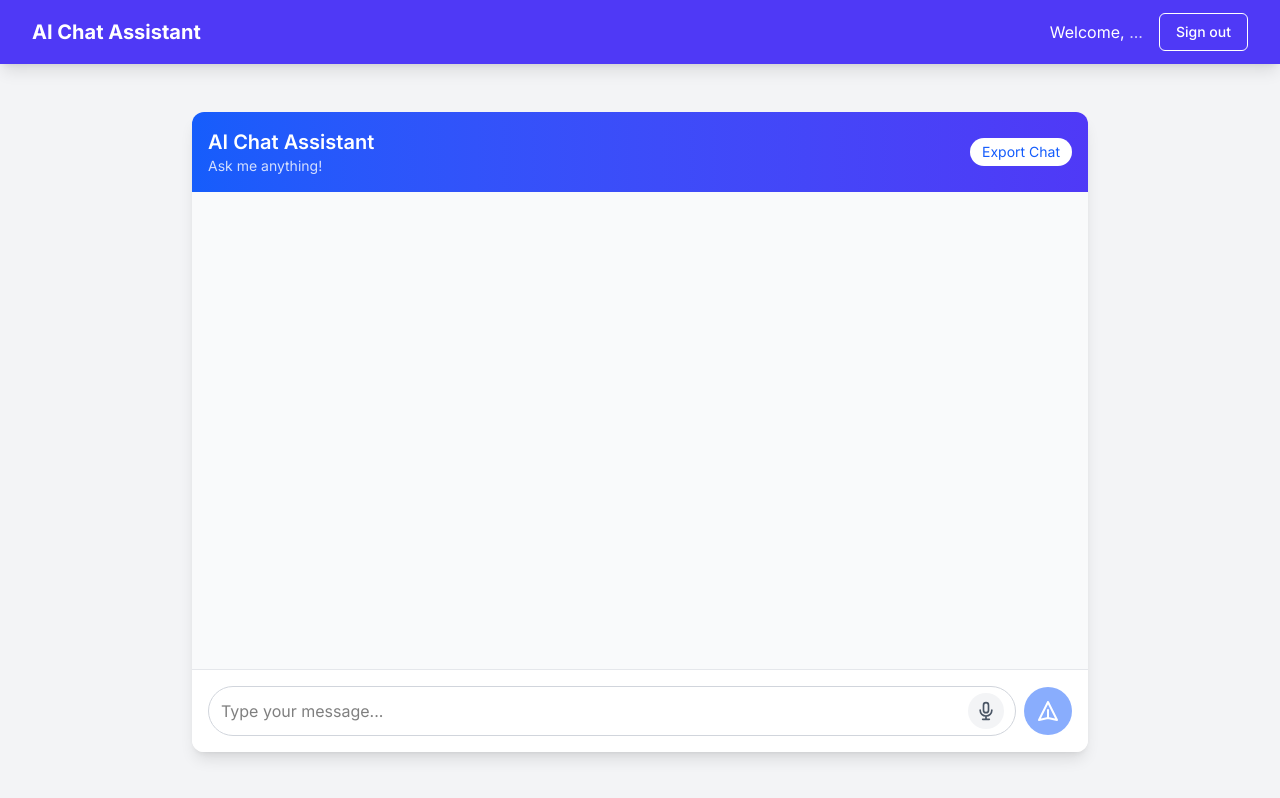
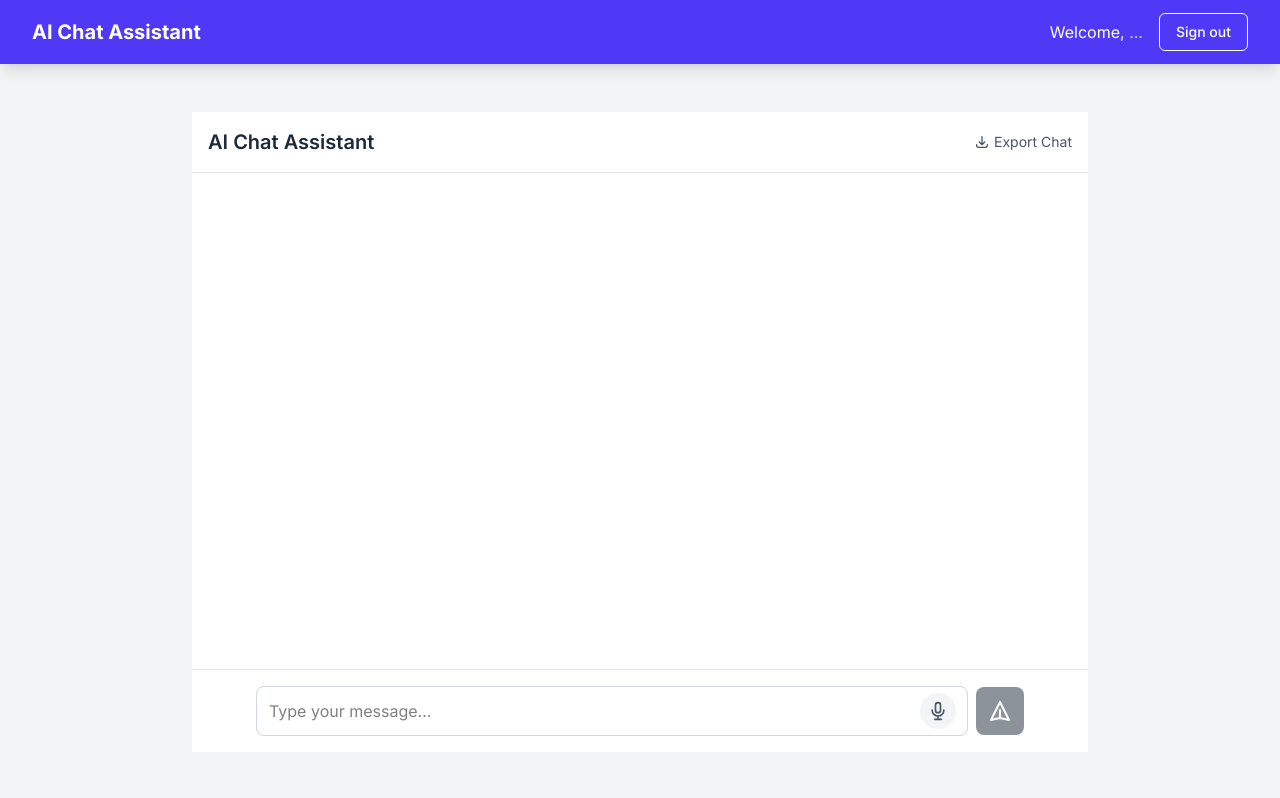
Before and after one commit to arunraval/zerocode-fe-assignment, a Next.js app: page / in a window 1280 px wide. Built offline with nearby package versions, Linux system fonts and the light colour scheme.

Commit message:
Refactor Chat component for improved styling and user experience; update message loading indicators and enhance input area design

```diff
--- a/app/components/Chat.tsx
+++ b/app/components/Chat.tsx
@@ -48,7 +48,6 @@ export default function Chat() {
   const recognitionRef = useRef<SpeechRecognition | null>(null);
   const { user } = useAuth();
 
-  // Load messages from localStorage when component mounts or user changes
   useEffect(() => {
     const loadMessages = async () => {
       setIsLoadingHistory(true);
@@ -75,7 +74,6 @@ export default function Chat() {
     loadMessages();
   }, [user?.id]);
 
-  // Save messages to localStorage whenever they change
   useEffect(() => {
     if (user?.id && messages.length > 0) {
       try {
@@ -86,7 +84,6 @@ export default function Chat() {
     }
   }, [messages, user?.id]);
 
-  // Clear messages when user logs out
   useEffect(() => {
     if (!user) {
       setMessages([]);
@@ -208,49 +205,76 @@ export default function Chat() {
   };
 
   return (
-    <div className="flex flex-col h-[80vh] max-w-4xl mx-auto bg-white rounded-xl shadow-lg overflow-hidden">
-      {/* Chat Header */}
-      <div className="bg-gradient-to-r from-blue-600 to-indigo-600 p-4 text-white flex justify-between items-center">
-        <div>
-          <h2 className="text-xl font-semibold">AI Chat Assistant</h2>
-          <p className="text-sm opacity-80">Ask me anything!</p>
-        </div>
+    <div className="flex flex-col h-[80vh] max-w-4xl mx-auto bg-white">
+      <div className="border-b border-gray-200 p-4 flex justify-between items-center">
+        <h2 className="text-xl font-semibold text-gray-800">AI Chat Assistant</h2>
         <button
           onClick={exportChat}
-          className="bg-white text-blue-600 px-3 py-1 rounded-full text-sm hover:bg-blue-50"
+          className="text-gray-600 hover:text-gray-800 text-sm flex items-center gap-1"
         >
+          <svg className="w-4 h-4" fill="none" viewBox="0 0 24 24" stroke="currentColor">
+            <path
+              strokeLinecap="round"
+              strokeLinejoin="round"
+              strokeWidth={2}
+              d="M4 16v1a3 3 0 003 3h10a3 3 0 003-3v-1m-4-4l-4 4m0 0l-4-4m4 4V4"
+            />
+          </svg>
           Export Chat
         </button>
       </div>
 
-      {/* Messages Container */}
-      <div className="flex-1 overflow-y-auto p-4 space-y-4 bg-gray-50">
+      <div className="flex-1 overflow-y-auto bg-white">
         {isLoadingHistory ? (
           <div className="flex justify-center items-center h-full">
-            <div className="animate-spin rounded-full h-8 w-8 border-b-2 border-blue-600"></div>
+            <div className="animate-spin rounded-full h-8 w-8 border-b-2 border-gray-800"></div>
           </div>
         ) : (
           <AnimatePresence>
             {messages.map((msg, index) => (
               <motion.div
                 key={index}
-                initial={{ opacity: 0, y: 20 }}
-                animate={{ opacity: 1, y: 0 }}
-                exit={{ opacity: 0, y: -20 }}
-                transition={{ duration: 0.3 }}
-                className={`flex ${msg.role === "user" ? "justify-end" : "justify-start"}`}
-              >
-                <div
-                  className={`max-w-[70%] rounded-2xl p-4 ${
-                    msg.role === "user"
-                      ? "bg-blue-600 text-white rounded-br-none"
-                      : "bg-white text-gray-800 rounded-bl-none shadow-md"
+                initial={{ opacity: 0 }}
+                animate={{ opacity: 1 }}
+                exit={{ opacity: 0 }}
+                className={`flex items-start p-4 ${
+                  msg.role === "user" ? "bg-white" : "bg-gray-50"
                 }`}
               >
-                  <p className="text-sm mb-1 whitespace-pre-wrap break-words">{msg.content}</p>
-                  <p
-                    className={`text-xs ${msg.role === "user" ? "text-blue-100" : "text-gray-500"}`}
+                <div className="w-8 h-8 rounded-full flex items-center justify-center mr-4">
+                  {msg.role === "user" ? (
+                    <svg
+                      className="w-6 h-6 text-gray-600"
+                      fill="none"
+                      viewBox="0 0 24 24"
+                      stroke="currentColor"
                     >
+                      <path
+                        strokeLinecap="round"
+                        strokeLinejoin="round"
+                        strokeWidth={2}
+                        d="M16 7a4 4 0 11-8 0 4 4 0 018 0zM12 14a7 7 0 00-7 7h14a7 7 0 00-7-7z"
+                      />
+                    </svg>
+                  ) : (
+                    <svg
+                      className="w-6 h-6 text-green-600"
+                      fill="none"
+                      viewBox="0 0 24 24"
+                      stroke="currentColor"
+                    >
+                      <path
+                        strokeLinecap="round"
+                        strokeLinejoin="round"
+                        strokeWidth={2}
+                        d="M9.75 17L9 20l-1 1h8l-1-1-.75-3M3 13h18M5 17h14a2 2 0 002-2V5a2 2 0 00-2-2H5a2 2 0 00-2 2v10a2 2 0 002 2z"
+                      />
+                    </svg>
+                  )}
+                </div>
+                <div className="flex-1">
+                  <p className="text-gray-800 whitespace-pre-wrap break-words">{msg.content}</p>
+                  <p className="text-xs text-gray-500 mt-1">
                     {msg.timestamp.toLocaleTimeString([], {
                       hour: "2-digit",
                       minute: "2-digit",
@@ -266,14 +290,27 @@ export default function Chat() {
           <motion.div
             initial={{ opacity: 0 }}
             animate={{ opacity: 1 }}
-            className="flex justify-start"
+            className="flex items-start p-4 bg-gray-50"
           >
-            <div className="bg-white rounded-2xl rounded-bl-none p-4 shadow-md">
+            <div className="w-8 h-8 rounded-full flex items-center justify-center mr-4">
+              <svg
+                className="w-6 h-6 text-green-600"
+                fill="none"
+                viewBox="0 0 24 24"
+                stroke="currentColor"
+              >
+                <path
+                  strokeLinecap="round"
+                  strokeLinejoin="round"
+                  strokeWidth={2}
+                  d="M9.75 17L9 20l-1 1h8l-1-1-.75-3M3 13h18M5 17h14a2 2 0 002-2V5a2 2 0 00-2-2H5a2 2 0 00-2 2v10a2 2 0 002 2z"
+                />
+              </svg>
+            </div>
             <div className="flex space-x-2">
               <div className="w-2 h-2 bg-gray-400 rounded-full animate-bounce" />
               <div className="w-2 h-2 bg-gray-400 rounded-full animate-bounce delay-100" />
               <div className="w-2 h-2 bg-gray-400 rounded-full animate-bounce delay-200" />
-              </div>
             </div>
           </motion.div>
         )}
@@ -282,7 +319,7 @@ export default function Chat() {
           <motion.div
             initial={{ opacity: 0 }}
             animate={{ opacity: 1 }}
-            className="flex justify-center"
+            className="flex justify-center p-4"
           >
             <div className="bg-red-100 text-red-600 px-4 py-2 rounded-lg text-sm">{error}</div>
           </motion.div>
@@ -291,16 +328,15 @@ export default function Chat() {
         <div ref={messagesEndRef} />
       </div>
 
-      {/* Input Area */}
       <div className="border-t border-gray-200 p-4 bg-white">
-        <div className="flex items-center gap-2">
+        <div className="flex items-center gap-2 max-w-3xl mx-auto">
           <div className="flex-1 relative">
             <input
               type="text"
               value={input}
               onChange={(e) => setInput(e.target.value)}
               onKeyPress={(e) => e.key === "Enter" && handleSendMessage(input)}
-              className="w-full p-3 pr-12 rounded-full border border-gray-300 focus:outline-none focus:ring-2 focus:ring-blue-500 focus:border-transparent transition-all"
+              className="w-full p-3 pr-12 rounded-lg border border-gray-300 focus:outline-none focus:ring-2 focus:ring-gray-400 focus:border-transparent transition-all"
               placeholder="Type your message..."
               disabled={isTyping}
             />
@@ -330,8 +366,8 @@ export default function Chat() {
           <button
             onClick={() => handleSendMessage(input)}
             disabled={isTyping || !input.trim()}
-            className={`p-3 bg-blue-600 text-white rounded-full transition-colors ${
-              isTyping || !input.trim() ? "opacity-50 cursor-not-allowed" : "hover:bg-blue-700"
+            className={`p-3 bg-gray-800 text-white rounded-lg transition-colors ${
+              isTyping || !input.trim() ? "opacity-50 cursor-not-allowed" : "hover:bg-gray-700"
             }`}
           >
             <svg
```
Lines whose indentation alone changed are shown as unchanged.
